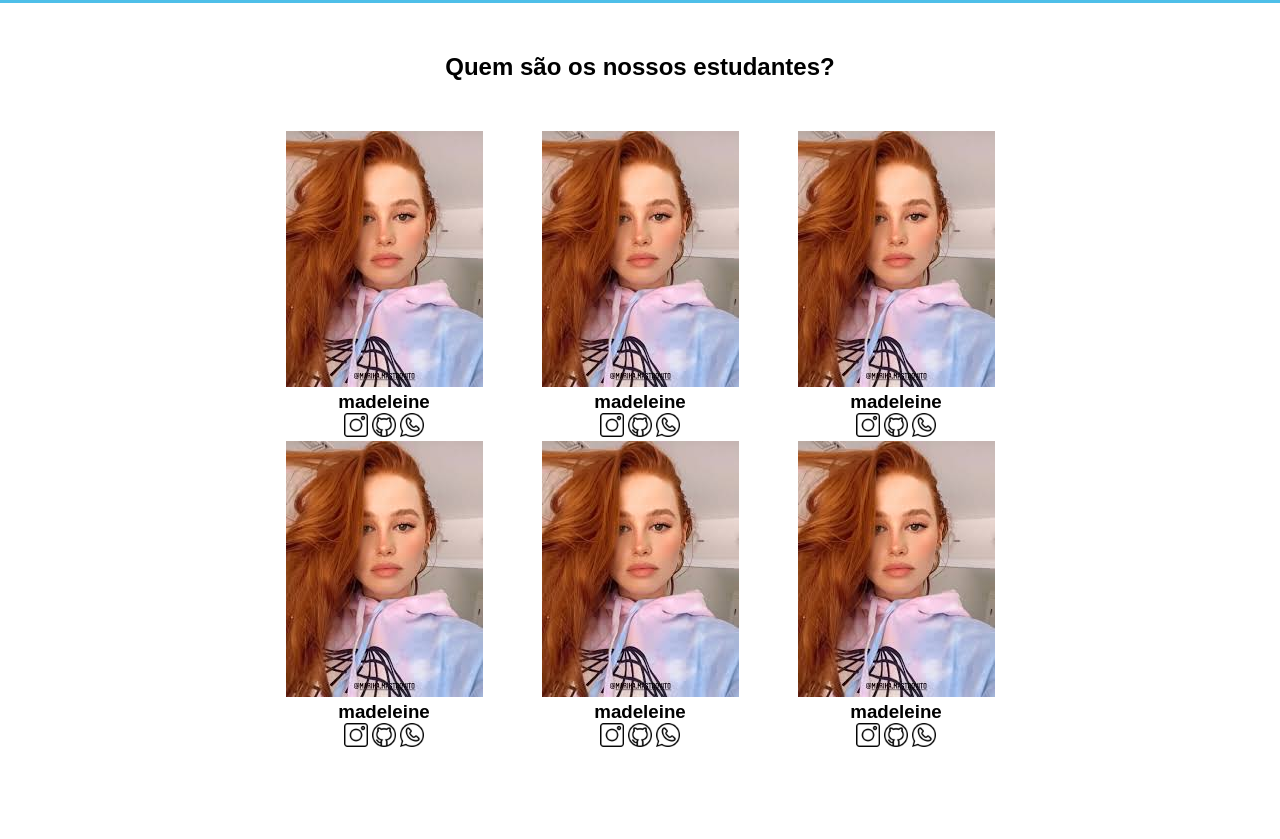
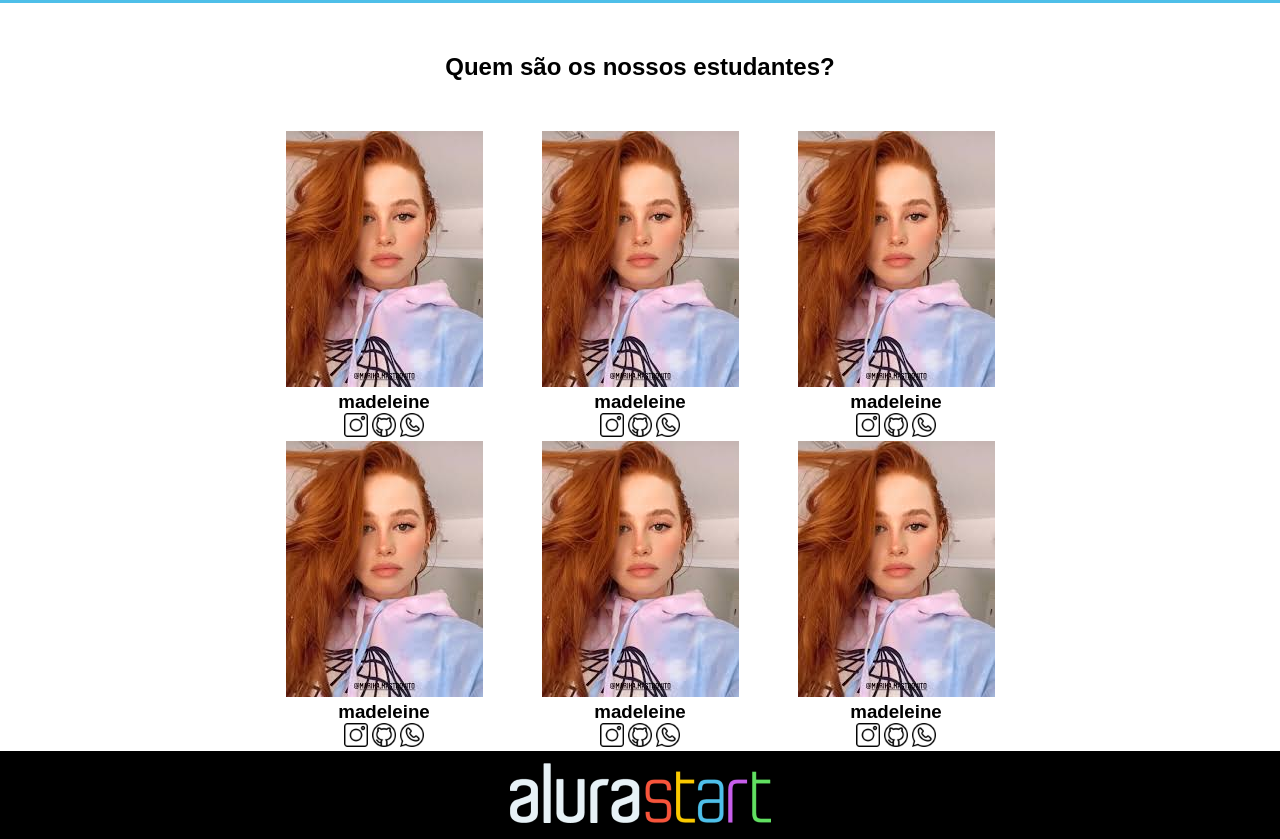
Before and after one commit to marinapedriali/felicidade, a plain HTML site: page index.html in a window 1280 px wide. Shown: the part 472-1311 px from the top of the page. Before the commit the page ends 1223 px from the top, so only its background shows below. Drawn offline with Linux system fonts and the light colour scheme.

Commit message:
Add files via upload

```diff
--- a/index.html
+++ b/index.html
@@ -82,7 +82,9 @@
 
 
     </div>
-
-       </section>
+      </section>
+      <footer class="rodape">
+      <img class="rodape-imagem" src="alurastart logo 1.png" alt="logo da alura start">
+      </footer>
 </body>
 </html>
--- a/style.css
+++ b/style.css
@@ -61,7 +61,19 @@ width: 20%;
           text-align: center;
           padding: 50px 0;
      }
+
      .estudante-todos{
           display: grid;
           grid-template-columns: 20% 20% 20% 20% 20% ;
      }
+
+     .rodape{
+          background-color: black;
+          text-align: center;
+     }
+
+     .rodape-imagem{
+          height: 60px;
+          padding: 12px 0;
+          text-align: center;
+     }
```
